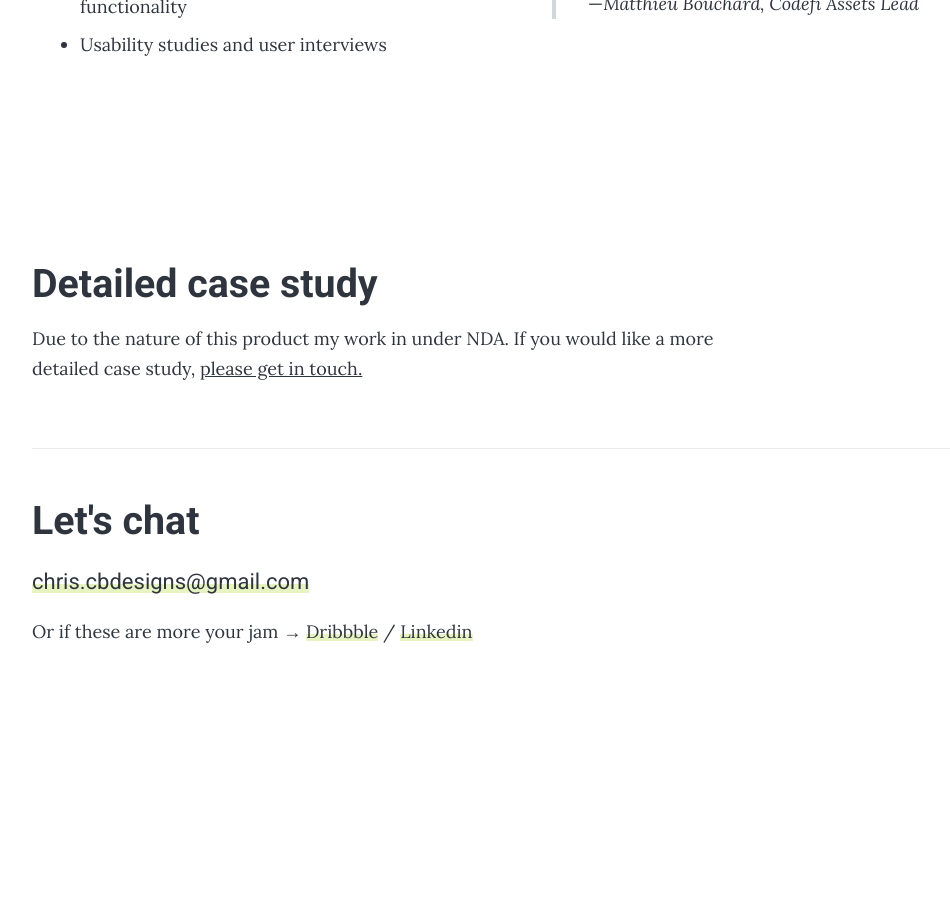
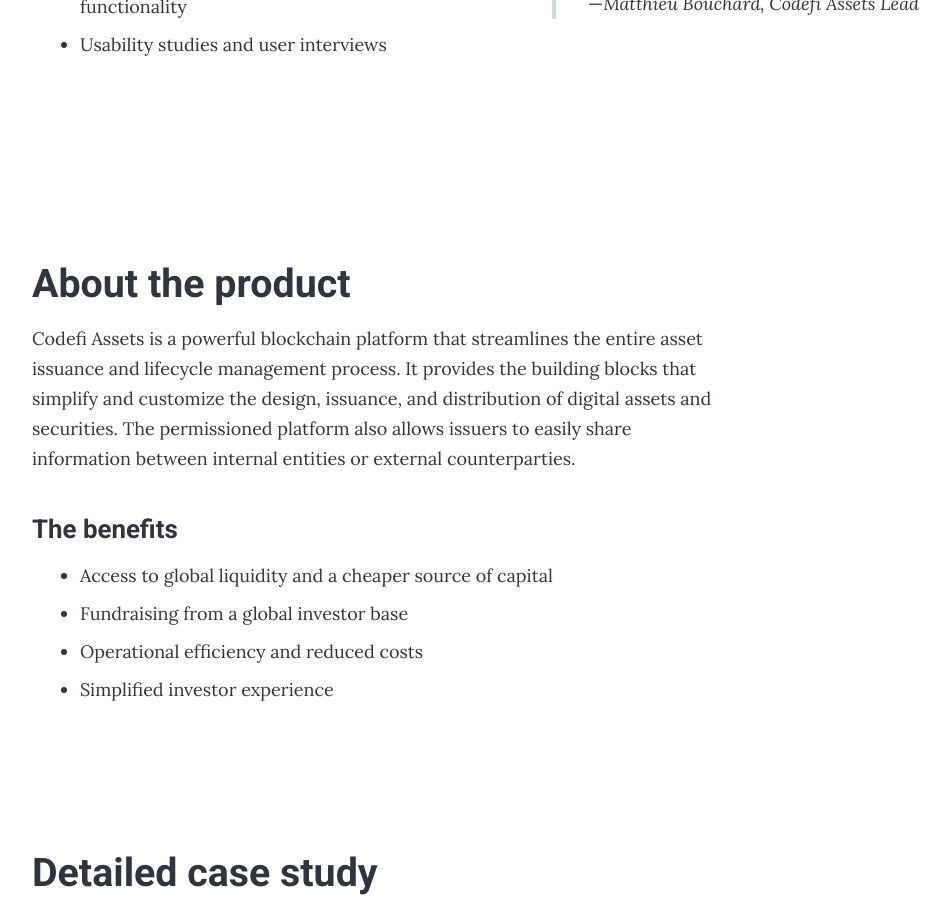
Before and after one commit to cjhbarnes/cjhbarnes.github.io, a Jekyll site: the page built from casestudy/assets.html, in a window 1280 px wide and 900 px high, scrolled down 1232 px. Shown: the whole window, without its empty margins (108-1058 px from the left). Built offline with Jekyll 4.4.1, drawn with Linux system fonts in a browser that asks for light colours; nearby versions of some CDN libraries; before the commit the page ends 1927 px from its top, so only the background shows below that.

Commit message:
assets info

```diff
--- a/casestudy/assets.html
+++ b/casestudy/assets.html
@@ -35,6 +35,19 @@
     </div>
   </section>
 
+  <section class="band breif">
+    <h2>About the product</h2>
+    <p>Codefi Assets is a powerful blockchain platform that streamlines the entire asset issuance and lifecycle management process. It provides the building blocks that simplify and customize the design, issuance, and distribution of digital assets and securities. The permissioned platform also allows issuers to easily share information between internal entities or external counterparties.</p>
+    <h3>The benefits</h3>
+    <ul>
+      <li>Access to global liquidity and a cheaper source of capital</li>
+      <li>Fundraising from a global investor base</li>
+      <li>Operational efficiency and reduced costs</li>
+      <li>Simplified investor experience</li>
+    </ul>
+  </section>
+
+
   <section class="band privacy-message">
     <h2>Detailed case study</h2>
     <p>Due to the nature of this product my work in under NDA. If you would like a more detailed case study, <a class="" href="mailto:chris.cbdesigns@gmail.com" target="_top">please get in touch.</a></p>
```
